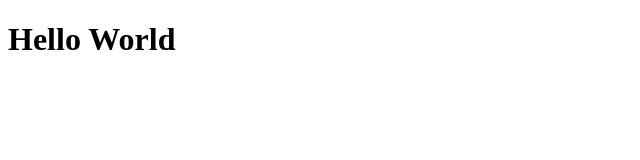
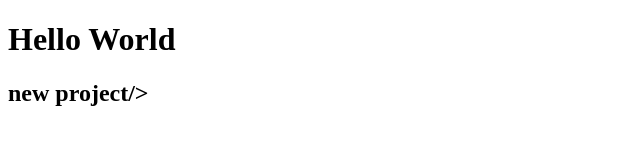
Before and after one commit to ShiriElram/My-first-html-page, a plain HTML site: page index.html in a window 1280 px wide. Shown: the whole page, without its empty margins (0-640 px from the left). Drawn offline with Linux system fonts and the light colour scheme.

Commit message:
Update index.html

```diff
--- a/index.html
+++ b/index.html
@@ -9,6 +9,7 @@
 </head>
 <body>
     <h1>Hello World</h1>
+    <h2>new project/>
 
 </body>
 </html>
```
